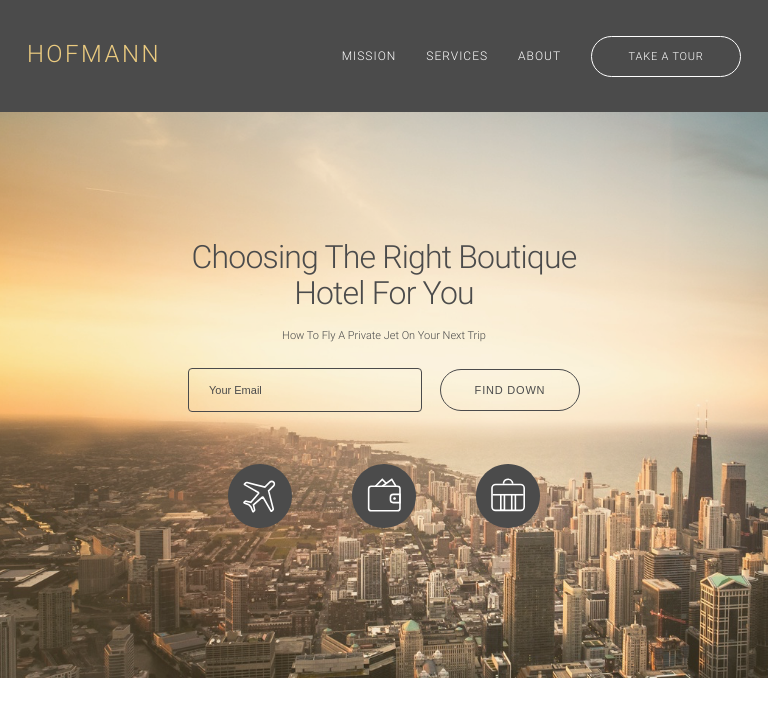
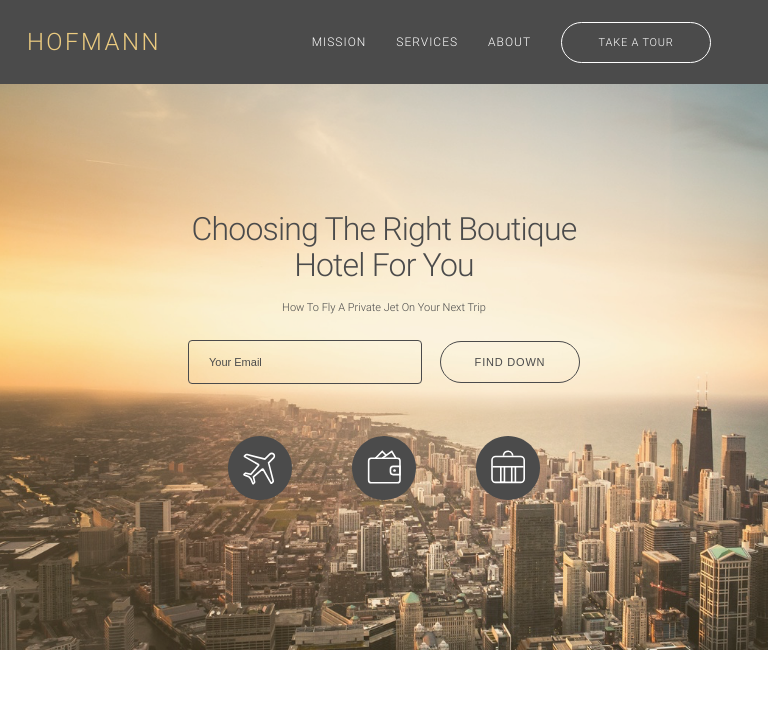
Before and after one commit to vin2410/html_css_training, a website built with Parcel: page practice-two/src/index.html in a window 768 px wide. Built offline with nearby package versions, Linux system fonts and the light colour scheme.

Commit message:
Apply responsive in header, use mobile first

```diff
--- a/practice-two/src/assets/css/base/global.css
+++ b/practice-two/src/assets/css/base/global.css
@@ -8,12 +8,14 @@ body {
     margin: 0 auto;
 }
 
+/* Tablet */
 @media (min-width: 713px) {
     .container {
         width: 93%;
     }
 }
 
+/* Desktop */
 @media (min-width: 1140px) {
     .container {
         width: 79%;
--- a/practice-two/src/assets/css/components/text.css
+++ b/practice-two/src/assets/css/components/text.css
@@ -26,7 +26,7 @@ span {
 }
 
 /* Table */
-@media (min-width: 712px) {
+@media (min-width: 713px) {
     h2 {
         font-size: var(--fs-large);
         line-height: var(--lh-x-large);
--- a/practice-two/src/assets/css/layouts/header.css
+++ b/practice-two/src/assets/css/layouts/header.css
@@ -13,12 +13,8 @@
 
 .header__nav--brand {
     display: flex;
-    font-size: var(--fs-x-large);
     font-weight: var(--fw-primary);
-    letter-spacing: 2px;
     color: var(--color-primary);
-    line-height: var(--lh-huge);
-    margin: 45px auto 68px auto;
     text-decoration: none;
 }
 
@@ -27,9 +23,8 @@
     align-items: baseline;
 }
 
-.menu-item {
+.header__nav__menu a {
     color: var(--color-text-primary);
-    margin-right: 44px;
     text-decoration: none;
 }
 
@@ -46,18 +41,7 @@ input[type='checkbox'] {
     display: none;
 }
 
-@media (max-width: 1139px) and (min-width: 713px) {
-    .header__nav--brand {
-        font-size: var(--fs-normal);
-        margin: 30px auto;
-        letter-spacing: 2.49px;
-    }
-
-    .menu-item {
-        margin: 44px 30px 44px auto;
-    }
-}
-
+/* Mobile */
 @media (max-width: 712px) {
     .header__nav--brand {
         font-size: var(--fs-normal);
@@ -75,7 +59,7 @@ input[type='checkbox'] {
 
     .header__nav__menu {
         position: fixed;
-        top: 30px;
+        top: 20px;
         right: -150%;
         background: var(--color-tertiary);
         display: block;
@@ -106,3 +90,31 @@ input[type='checkbox'] {
         color: var(--color-primary);
     }
 }
+
+/* Tablet */
+@media (max-width: 1139px) and (min-width: 713px) {
+    .header__nav--brand {
+        font-size: var(--fs-normal);
+        margin: 30px auto;
+        letter-spacing: 2.49px;
+    }
+
+    .menu-item,
+    .button--light {
+        margin: auto 30px auto 0;
+    }
+}
+
+/* Desktop */
+@media (min-width: 1140px) {
+    .header__nav--brand {
+        font-size: var(--fs-x-large);
+        line-height: var(--lh-huge);
+        letter-spacing: 2px;
+        margin: 45px auto 68px auto;
+    }
+
+    .menu-item {
+        margin-right: 44px;
+    }
+}
--- a/practice-two/src/index.html
+++ b/practice-two/src/index.html
@@ -38,7 +38,7 @@
         <!--End header-->
 
         <!--Start content-->
-        <main>
+        <!-- <main> -->
         <!--Start hero-->
         <section class="hero">
             <div class="hero__page container">
@@ -191,6 +191,12 @@
                     <h3 class="places__name">Blickview</h3>
                     <h3 class="places__name">New Raven</h3>
                 </div>
+                <select id="places">
+                    <option value="San Francisco" selected>San Francisco</option>
+                    <option value="South Liliana">South Liliana</option>
+                    <option value="Blickview">Blickview</option>
+                    <option value="New Raven">New Raven</option>
+                </select>
                 <div class="places__img">
                     <img src="./assets/images/card-1.png" alt="River" />
                     <img src="./assets/images/card-2.png" alt="Beach" />
@@ -221,7 +227,7 @@
                 <h2 class="contact__heading">Contact Us</h2>
                 <div class="contact__information">
                     <div class="contact__information__description">
-                        <div>
+                        <div >
                             <h3>Get In Touch</h3>
                             <div class="information__location">
                                 <a href="#">
@@ -289,7 +295,7 @@
                 </div>
             </section> -->
         <!--End contact -->
-        </main>
+        <!-- </main> -->
         <!--End content-->
 
         <!--Start footer-->
```
Lines whose indentation alone changed are shown as unchanged.
